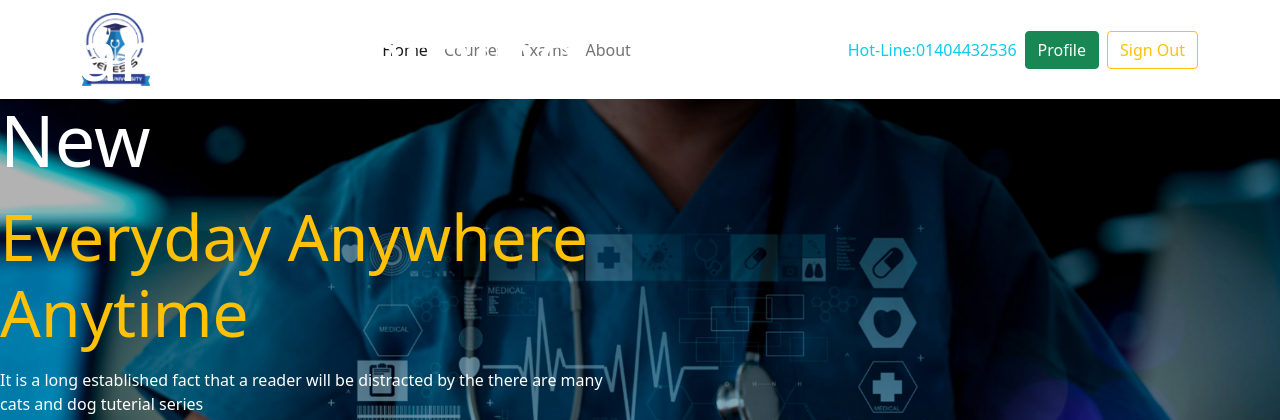
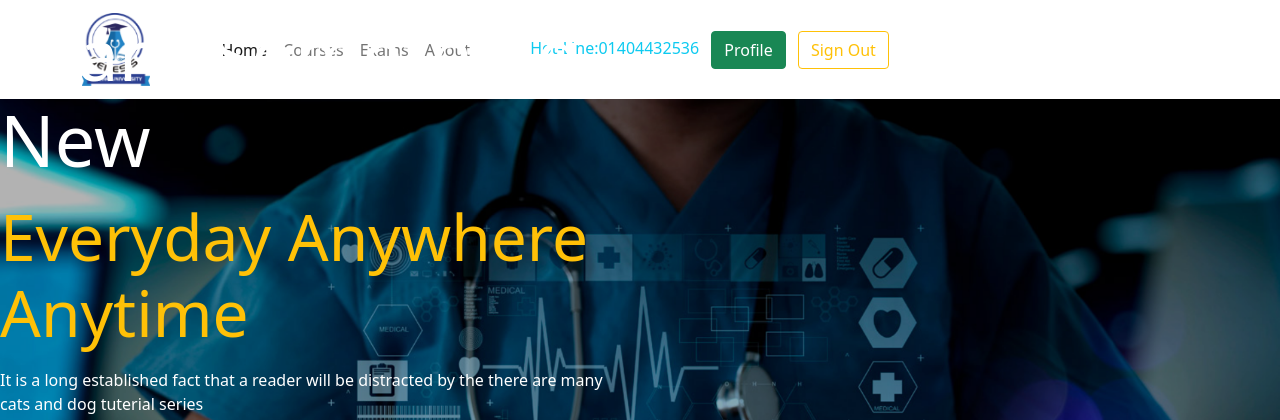
Before and after one commit to hasan683/Gou, a PHP site: page /index-page.php in a window 1280 px wide. Shown: the top 420 px of the page. Run offline with PHP 8.4, Linux system fonts and the light colour scheme; some libraries are stand-ins or nearby versions.

Commit message:
modification

```diff
--- a/header.php
+++ b/header.php
@@ -25,7 +25,7 @@
                     <span class="navbar-toggler-icon"></span>
                 </button>
                 <div class="collapse navbar-collapse" id="navbarSupportedContent">
-                    <ul class="navbar-nav mx-auto mb-2 mb-lg-0">
+                    <ul class="navbar-nav mx-5 mb-2 mb-lg-0">
                         <li class="nav-item">
                             <a class="nav-link active" aria-current="page" href="index-page.php">Home</a>
                         </li>
@@ -39,10 +39,12 @@
                             <a class="nav-link" href="about-page.php">About</a>
                         </li>
                     </ul>
+                    <div class="justify-content-end">
                     <i class="fad fa-phone-plus text-info pr-2"></i>
                     <span class="text-info">Hot-Line:01404432536</span>
                     <a href="profile.php" button type="button" class="btn btn-success m-2">Profile</a>
                     <a href="login.php" button type="button" class="btn btn-outline-warning">Sign Out</a>
+                    </div>
                 </div>
             </div>
         </nav>
```
Also changed, not shown: index-page.php (+1 -11 lines), img/134656804_2810192169250967_522573424259229266_o.jpg (added).
